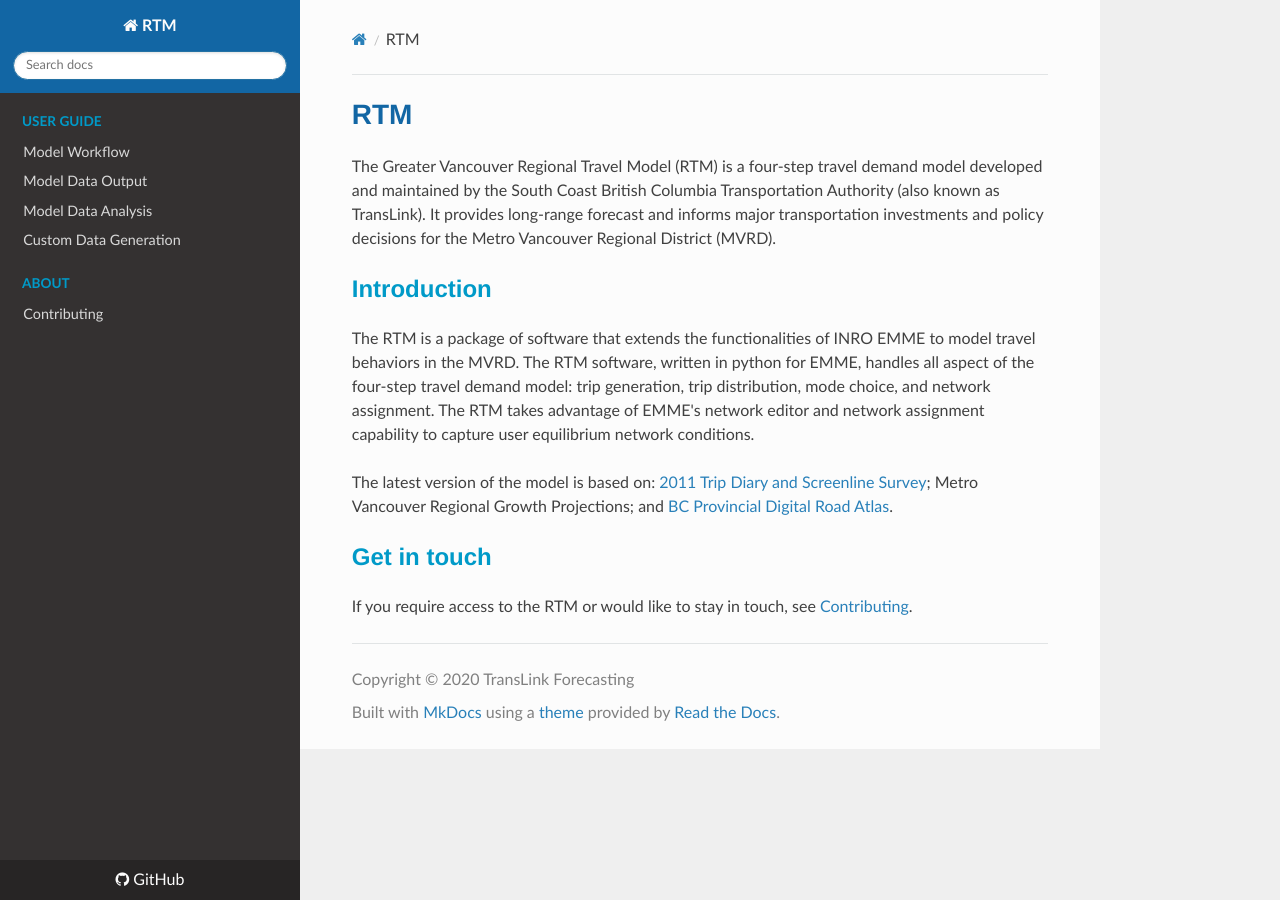
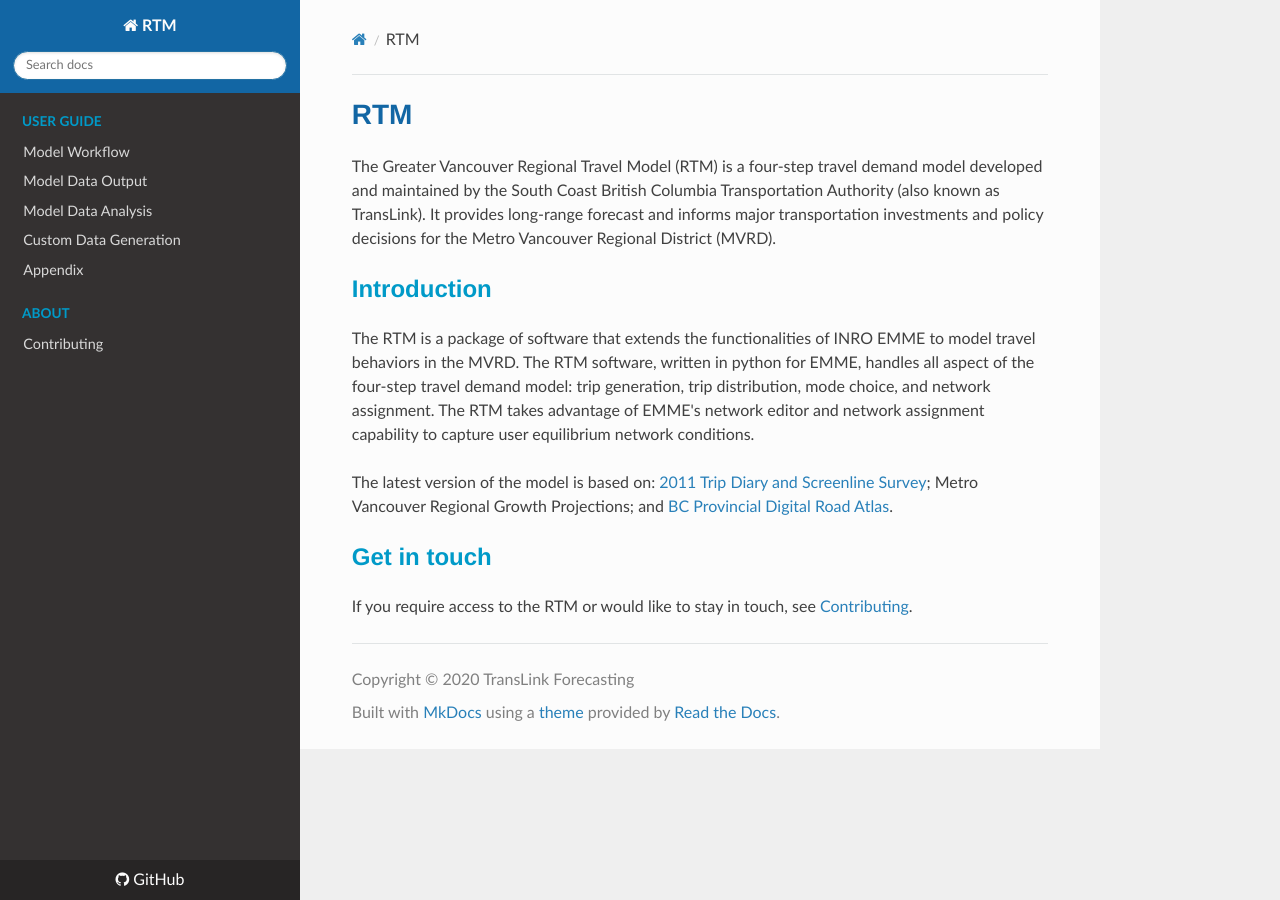
Before and after one commit to TransLinkForecasting/rtmdoc, an MkDocs documentation site: the page built from docs/index.md, in a window 1280 px wide. Built offline with MkDocs 1.6.1, drawn with Linux system fonts in a browser that asks for light colours; nearby versions of some CDN libraries.

Commit message:
Update mkdocs.yml

```diff
--- a/mkdocs.yml
+++ b/mkdocs.yml
@@ -17,6 +17,7 @@ nav:
             - data_outputs.md
             - data_analysis.md
             - data_generate.md
+            - appendix.md
     - About:
             - about/contributing.md
             # - about/release-notes.md
```
